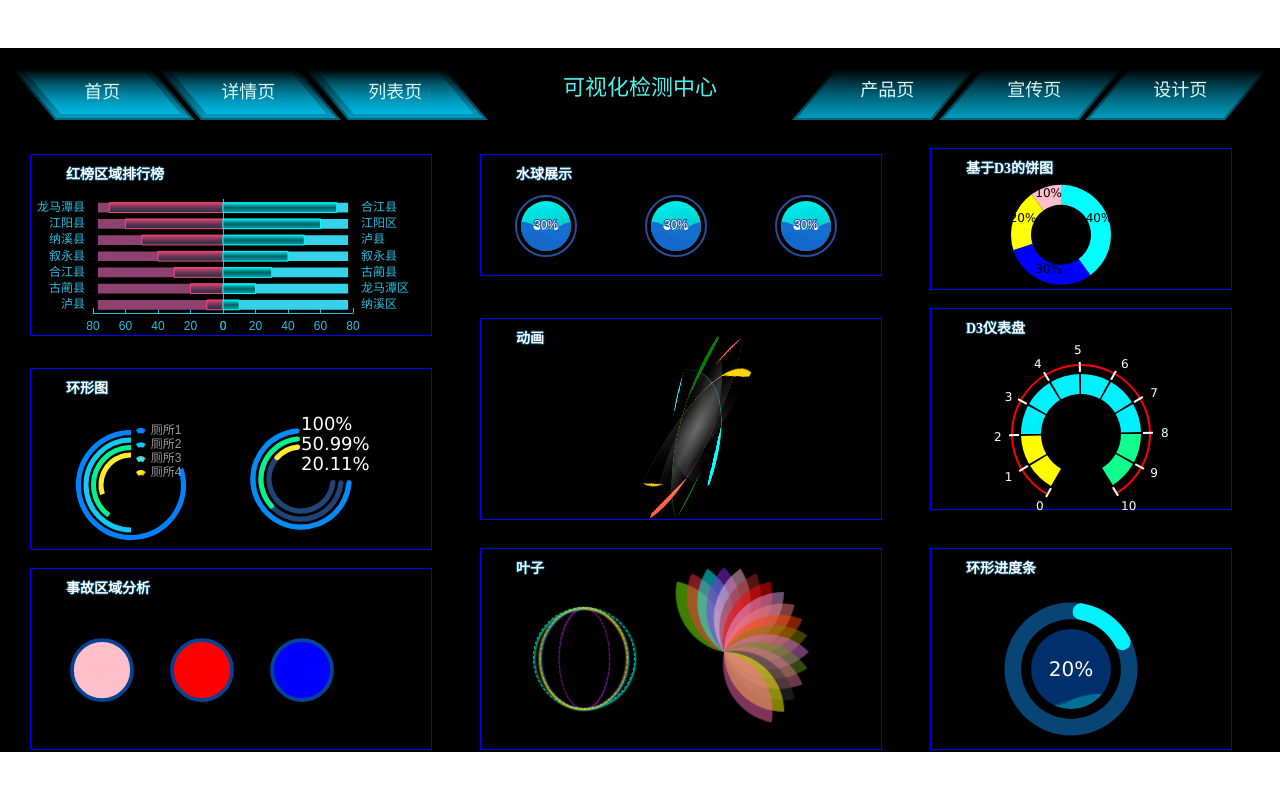
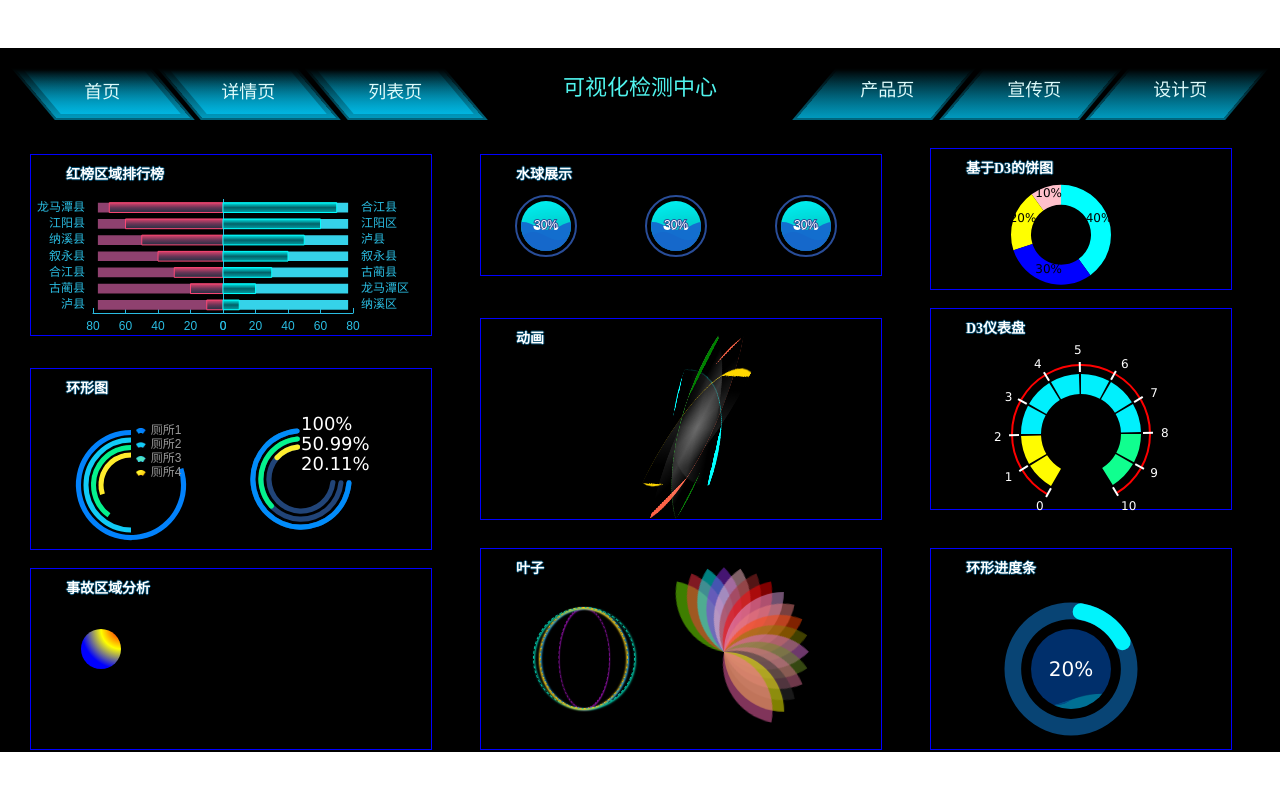
Before and after one commit to zd1314/react, a React (Create React App) app: page / in a window 1280 px wide. Shown: the top 790 px of the page. Built offline with nearby package versions, Linux system fonts and the light colour scheme.

Commit message:
feat:提交代码

```diff
--- /dev/null
+++ b/src/components/d3/Cuboid.js
@@ -0,0 +1,123 @@
+import React from 'react';
+import * as  d3 from 'd3';
+class Svg {
+
+}
+class Cuboid extends React.Component {
+    constructor(props) {
+        super(props)
+    }
+    render() {
+        return (
+            <div ref='domRef'></div>
+        )
+    }
+    componentDidMount() {
+        const me = this;
+        let width = this.width;
+        let height = this.height;
+        let svg = d3.select(me.refs.domRef).append('svg').attr('width')
+
+
+    }
+}
+export default Cuboid;
+
+
+
+// var hours = ['12a', '1a', '2a', '3a', '4a', '5a', '6a',
+//     '7a', '8a', '9a', '10a', '11a',
+//     '12p', '1p', '2p', '3p', '4p', '5p',
+//     '6p', '7p', '8p', '9p', '10p', '11p'];
+// var days = ['Saturday', 'Friday', 'Thursday',
+//     'Wednesday', 'Tuesday', 'Monday', 'Sunday'];
+
+// var data = [
+//     [0, 2, 1],
+//     [0, 8, 2],
+//     [0, 13, 5],
+//     [0, 16, 3],
+//     [0, 18, 4],
+//     [3, 20, 1],
+//     [2, 22, 1],
+
+// ];
+// option = {
+//     tooltip: {},
+//     visualMap: {
+//         max: 20,
+//         inRange: {
+//             color: ['#313695', 'red']
+//         }
+//     },
+//     xAxis3D: {
+//         type: 'category',
+//         data: hours,
+//         splitLine: {
+//             lineStyle: {
+//                 color: 'red'
+//             }
+//         }
+//     },
+//     yAxis3D: {
+//         type: 'category',
+//         data: days,
+//         splitLine: {
+//             lineStyle: {
+//                 color: 'red'
+//             }
+//         }
+//     },
+//     zAxis3D: {
+//         type: 'value',
+//         splitLine: {
+//             lineStyle: {
+//                 color: 'red'
+//             }
+//         }
+//     },
+//     grid3D: {
+//         boxWidth: 200,
+//         boxDepth: 80,
+//         viewControl: {
+//             // projection: 'orthographic'
+//         },
+//         light: {
+//             main: {
+//                 intensity: 1.2,
+//                 shadow: true
+//             },
+//             ambient: {
+//                 intensity: 0.3
+//             }
+//         }
+//     },
+//     series: [{
+//         type: 'bar3D',
+//         data: data.map(function (item) {
+//             return {
+//                 value: [item[1], item[0], item[2]],
+//             }
+//         }),
+//         shading: 'lambert',
+
+//         label: {
+//             textStyle: {
+//                 fontSize: 16,
+//                 borderWidth: 1
+//             }
+//         },
+
+//         emphasis: {
+//             label: {
+//                 textStyle: {
+//                     fontSize: 20,
+//                     color: 'yellow'
+//                 }
+//             },
+//             itemStyle: {
+//                 color: 'yellow'
+//             }
+//         }
+//     }]
+// //
--- /dev/null
+++ b/src/components/js-animation/move1.js
@@ -0,0 +1,45 @@
+import React from 'react';
+class Move1 extends React.Component {
+    constructor(props) {
+        super(props);
+        this.state = {}
+    }
+    _click() {
+        const me = this;
+        let startTime = Date.now();
+        let distance = 300, duration = 2000;
+        requestAnimationFrame(function step() {
+            let p = Math.min(1.0, (Date.now() - startTime) / duration);
+            me.refs.moves.style.transform = 'translateX('
+                + (distance * p * (2 - p)) + 'px)';
+            if (p < 1.0) requestAnimationFrame(step);
+        })
+    }
+    render() {
+        return (
+            <div style={{
+                position: 'absolute',
+                left: '10%',
+                top: '50%'
+            }}>
+                <div ref={'moves'} style={{
+                    position: 'absolute',
+                    left: 10,
+                    top: -30,
+                    width: 40,
+                    height: 40,
+                    background: 'radial-gradient(circle farthest-side at right top, red, yellow 50%, blue)',
+                    lineHeight: 40,
+                    textAlign: 'center',
+                    borderRadius: '100%'
+                }
+                } onClick={this._click.bind(this)} ></div >
+            </div >
+        )
+    }
+
+    componentDidMount() {
+
+    }
+}
+export default Move1;
--- /dev/null
+++ b/src/components/listStyle/echarts.js
@@ -0,0 +1,36 @@
+import React from 'react';
+import * as  d3 from 'd3'
+class Echarts extends React.Component {
+    constructor(props) {
+        super(props)
+    }
+    render() {
+        return (
+            <div ref='echarts'></div>
+        )
+    }
+    componentDidMount() {
+        const me = this;
+        let w = 30, h = 60;
+        me.svg = d3.select(me.refs.echarts).append('svg')
+            .attr('width', 300)
+            .attr('height', 300)
+        let g = me.svg.append('g')
+            .attr('transform', 'translate(150, 100)')
+        //绘制顶面
+        g.append('path')
+            .attr('d', 'M100 60 l20 -20 l-20 -20 l-20 20z')
+            .attr('d', `M100 ${100 - h} l${w} ${-w} l ${-w} ${-w} l ${-w} ${w} z`)
+            .attr('stroke', '#1ea0d8')
+            .attr('stroke-width', 2)
+            .attr('fill', '#2f71b5')
+            .attr('shape-rendering', 'crispedges')
+        g.append('path')
+            .attr('d', `M100 100 l 0 ${-h} l ${w} ${-w} l 0 ${h} l ${-w} ${w} l ${-w} ${-w} l 0 ${-h} l ${w} ${w} z`)
+            .attr('stroke', '#1ea0d8')
+            .attr('stroke-width', 2)
+            .attr('fill', '#2f71b5')
+            .attr('shape-rendering', 'crispedges')
+    }
+}
+export default Echarts;
--- a/src/pages/operation-surveillance/operation.js
+++ b/src/pages/operation-surveillance/operation.js
@@ -7,6 +7,8 @@ import Panel from '../../components/panel/Panel';
 import Select from '../../components/select/Select';
 /**基于D3的树图 */
 // import Pointer from '../../components/d3/pointer';
+import Cuboid from '../../components/d3/Cuboid';
+import Echarts from '../../components/listStyle/echarts';
 
 /*
 * 运行监控
@@ -24,9 +26,9 @@ class Operation extends Component {
     let me = this;
     return (
       <div className="Allcontents">
-        <Panel title="canvas" width={800} heigt={900} left={0} top={20}>
-
-        </Panel>
+        {/* <Panel title="d3柱状图" width={400} height={200} left={30} top={20}> */}
+          <Echarts />
+        {/* </Panel> */}
       </div>
     )
   };
@@ -39,9 +41,9 @@ class Operation extends Component {
   componentDidMount() {
     let me = this;
     /* test */
-    me._tokens.push(api.treeChart.send().then(res => {
-      me.refs.treeChart.setData(res)
-    }));
+    // me._tokens.push(api.treeChart.send().then(res => {
+    //   me.refs.treeChart.setData(res)
+    // }));
   };
 
   componentWillUnmount() {
--- a/src/pages/platform-construction/platform.js
+++ b/src/pages/platform-construction/platform.js
@@ -6,10 +6,11 @@ import './platform.css';
 import Panel from '../../components/panel/Panel';
 import Select from '../../components/select/Select';
 
-import HosBar from '../../components/bar/hosBar'
-import CreditRing from '../../components/bar/creditRing'
-import TabCut from '../../components/bar/tab'
-import Bubble from '../../components/d3/bubble'
+import HosBar from '../../components/bar/hosBar';
+import CreditRing from '../../components/bar/creditRing';
+import TabCut from '../../components/bar/tab';
+import Bubble from '../../components/d3/bubble';
+import Move1 from '../../components/js-animation/move1';
 /*水球展示*/
 import EchartsWaterPolo from '../../components/echartsWaterPolo/echartsWaterPolo';
 /**基于D3的demo */
@@ -17,14 +18,14 @@ import DoughnutChart from '../../components/d3/d3Demo01';
 /**基于D3的环形 */
 import Doughnut from '../../components/d3/doughnut';
 /**基于D3的进度条 */
-import ProgressBar from '../../components/d3/progressBar'
+import ProgressBar from '../../components/d3/progressBar';
 /**基于echarts的仪表盘 */
-import InstrumentPanel from '../../components/pieChart/instrumentPanel'
-import BubbleDiagram from '../../components/d3/bubbleDiagram'
+import InstrumentPanel from '../../components/pieChart/instrumentPanel';
+import BubbleDiagram from '../../components/d3/bubbleDiagram';
 /**单选按钮 */
 import Btns from '../../components/common/btn1';
 /**树叶 */
-import Envionmental from '../../components/animate/environmentalCarrying'
+import Envionmental from '../../components/animate/environmentalCarrying';
 import Rotate from '../../components/animate/rotate';
 import Opacity from '../../components/animate/opacity';
 // 该隐患相关企业安全分析
@@ -59,7 +60,8 @@ class Platform extends Component {
           <List style={{ width: '500', height: '370', position: 'absolute', left: 150, top: -10 }} ref={'listRef'} />
         </Panel>
         <Panel title="事故区域分析" width={400} height={180} left={30} top={450}>
-          <Bubble width={500} height={300} />
+          {/* <Bubble width={500} height={300} /> */}
+          <Move1 />
         </Panel>
         <Panel title="水球展示" width={400} height={120} left={480} top={36}>
           <ul style={{
```
Also changed, not shown: src/components/listStyle/list.js (added), 1 other file (tests, documents, lock files or other folders).
